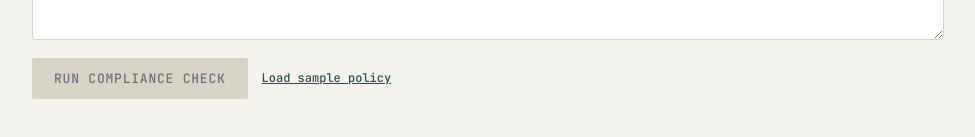
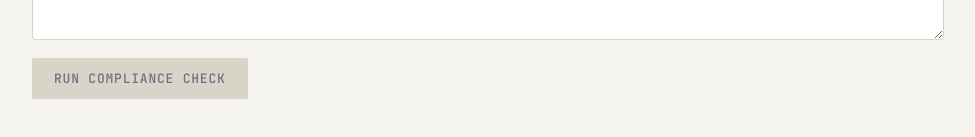
Before and after one commit to Malith212/PDPA-Compliance-Mapper---Frontend, a React (Vite) app: page / in a window 1280 px wide. Shown: the part 491-628 px from the top of the page, without its empty margins (152-1127 px from the left). Built offline with nearby package versions, Linux system fonts and the light colour scheme.

Commit message:
refactor: update compliance labels and remove sample policy button

```diff
--- a/src/components/ReportView.jsx
+++ b/src/components/ReportView.jsx
@@ -4,11 +4,6 @@ export default function ReportView({ report }) {
   return (
     <div className="report">
       <div className="report-summary">
-        <div>
-          <div className="summary-figure">{report.overall_compliance_percent}%</div>
-          <div className="summary-label">Sections fully compliant</div>
-        </div>
-
         <div className="summary-breakdown">
           <div className="summary-chip chip-compliant">
             <b>{report.compliant_count}</b>
@@ -16,7 +11,7 @@ export default function ReportView({ report }) {
           </div>
           <div className="summary-chip chip-gap">
             <b>{report.gap_count}</b>
-            Gaps
+            Not Compliant
           </div>
         </div>
       </div>
--- a/src/components/SectionCard.jsx
+++ b/src/components/SectionCard.jsx
@@ -1,7 +1,7 @@
 export default function SectionCard({ section }) {
   const statusLabel = {
     compliant: "Compliant",
-    gap: "Gap",
+    gap: "Not Compliant",
   }[section.status];
 
   return (
@@ -14,7 +14,7 @@ export default function SectionCard({ section }) {
         <h3>{section.title}</h3>
         <p className="section-desc">{section.description}</p>
 
-        {section.best_match && (
+        {section.status === "compliant" && section.best_match && (
           <p className="section-match">"{section.best_match.text}"</p>
         )}
 
--- a/src/components/UploadPanel.jsx
+++ b/src/components/UploadPanel.jsx
@@ -1,13 +1,3 @@
-const SAMPLE_POLICY = `We care deeply about your privacy and take it seriously.
-
-You may withdraw your consent to data processing at any time by emailing privacy@example.com.
-
-You can request that we delete your personal data by contacting our support team.
-
-Your data may be stored on servers located outside of Sri Lanka for backup purposes.
-
-We use encryption to protect your information from unauthorized access.`;
-
 export default function UploadPanel({ policyText, setPolicyText, onAnalyze, isLoading, error }) {
   return (
     <div className="input-panel">
@@ -30,14 +20,6 @@ export default function UploadPanel({ policyText, setPolicyText, onAnalyze, isLo
         >
           {isLoading ? "Analyzing..." : "Run compliance check"}
         </button>
-
-        <button
-          className="sample-link"
-          type="button"
-          onClick={() => setPolicyText(SAMPLE_POLICY)}
-        >
-          Load sample policy
-        </button>
       </div>
 
       {error && <p className="error-note">{error}</p>}
```
